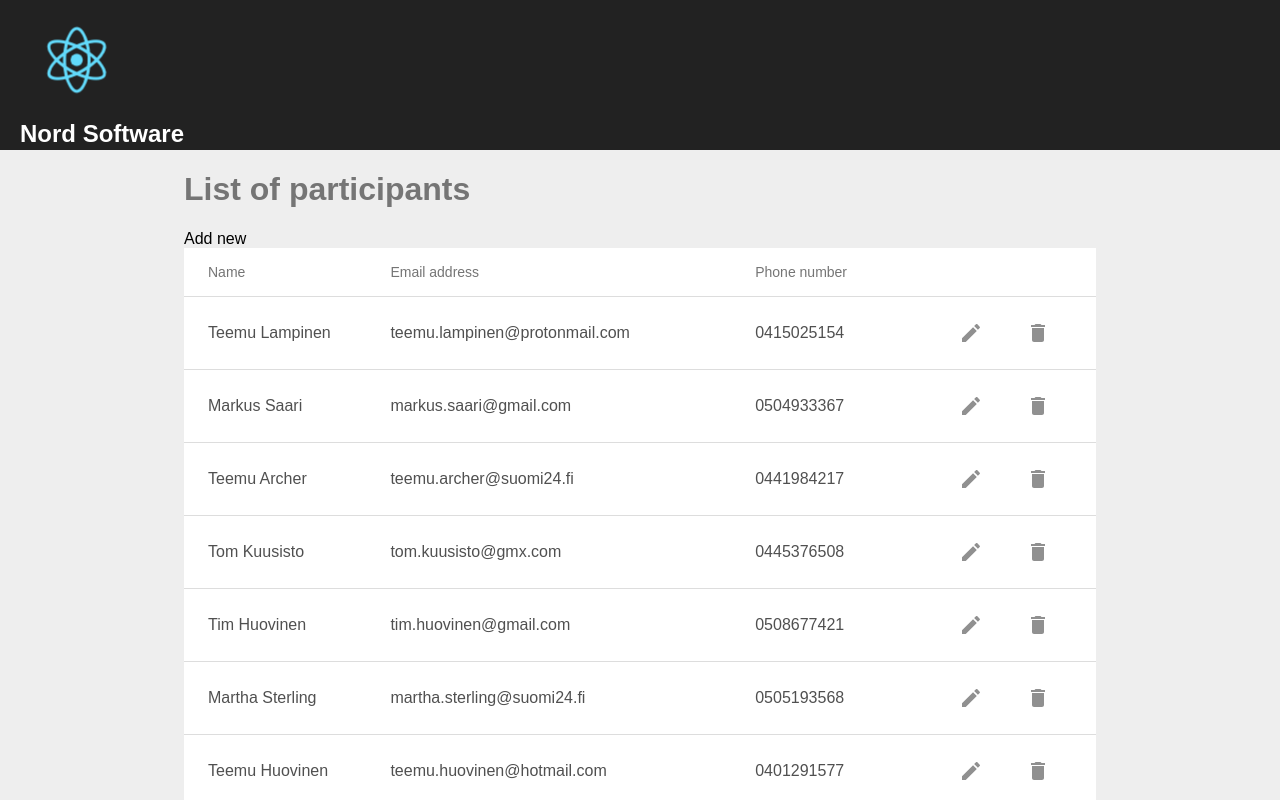
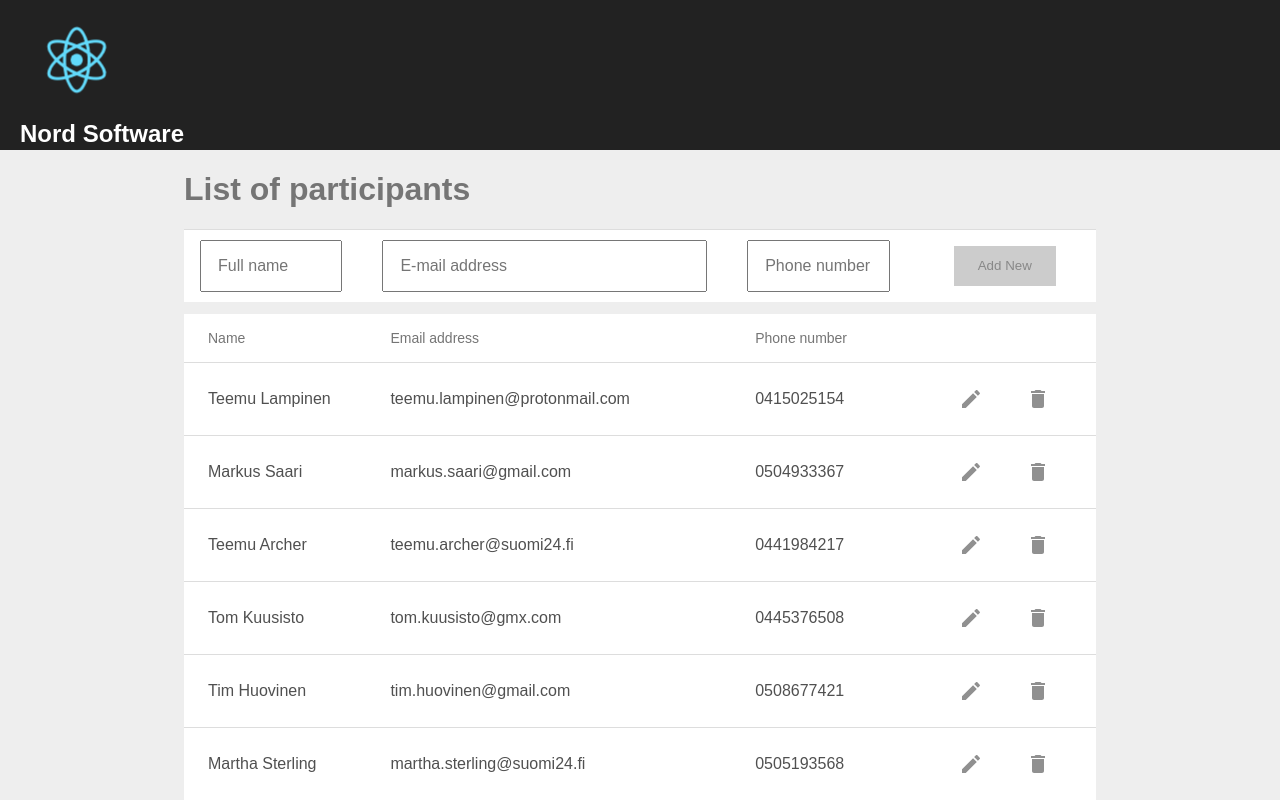
Before and after one commit to mklinga/participanther, a React (Create React App) app: page / in a window 1280 px wide. Shown: the top 800 px of the page. Built offline with nearby package versions, Linux system fonts and the light colour scheme.

Commit message:
Adding new participant to the list

```diff
--- a/src/actions/ActionTypes.js
+++ b/src/actions/ActionTypes.js
@@ -1,5 +1,6 @@
 export default {
   GENERATE_PEOPLE: Symbol('Generate people'),
+  ADD_NEW_PARTICIPANT: Symbol('Add new participant'),
   UPDATE_PARTICIPANT: Symbol('Update participant'),
   DELETE_PARTICIPANT: Symbol('Delete participant')
 };
--- a/src/actions/app.js
+++ b/src/actions/app.js
@@ -1,4 +1,10 @@
 import ActionTypes from './ActionTypes';
+
+let PARTICIPANT_ID = 0;
+const getNextId = () => {
+  PARTICIPANT_ID += 1;
+  return PARTICIPANT_ID;
+};
 
 const FIRST_NAMES = [
   'Maria',
@@ -42,16 +48,14 @@ const generateRandomPhoneNumber = (digits = 7) => {
 
 const getRandomFrom = array => array[Math.floor(Math.random() * array.length)];
 
-let id = 0;
 const generateParticipant = () => {
-  id += 1;
   const firstName = getRandomFrom(FIRST_NAMES);
   const lastName = getRandomFrom(LAST_NAMES);
   const emailProvider = getRandomFrom(EMAIL_PROVIDERS);
   const email = `${firstName.toLowerCase()}.${lastName.toLowerCase()}@${emailProvider}`;
   const phoneNumber = `${getRandomFrom(PHONE_OPERATOR_CODES)}${generateRandomPhoneNumber()}`;
   return {
-    id,
+    id: getNextId(),
     name: `${firstName} ${lastName}`,
     email,
     phoneNumber
@@ -75,3 +79,11 @@ export const deleteParticipant = id => ({
   type: ActionTypes.DELETE_PARTICIPANT,
   id
 });
+
+export const addNewParticipant = participant => ({
+  type: ActionTypes.ADD_NEW_PARTICIPANT,
+  participant: {
+    id: getNextId(),
+    ...participant
+  }
+});
--- /dev/null
+++ b/src/components/ListEditor/AddNew/AddNew.css
@@ -0,0 +1,3 @@
+.AddNew-container {
+  margin-bottom: 12px;
+}
--- a/src/components/ListEditor/AddNew/AddNew.js
+++ b/src/components/ListEditor/AddNew/AddNew.js
@@ -1,3 +1,57 @@
 import React from 'react';
+import { connect } from 'react-redux';
 
-export default () => <span>Add new</span>;
+import { LIST } from '../../../constants';
+import { addNewParticipant as addNewParticipantAction } from '../../../actions';
+import RowEditor from '../RowEditor';
+import './AddNew.css';
+
+export class AddNew extends React.Component {
+  constructor(props) {
+    super(props);
+    this.state = {
+      participant: {
+        name: '',
+        email: '',
+        phoneNumber: ''
+      }
+    };
+  }
+
+  addNewRow = (participant) => {
+    const { addNewParticipant } = this.props;
+    addNewParticipant(participant);
+    this.clearParticipant();
+  };
+
+  clearParticipant = () => {
+    this.setState({
+      participant: {
+        name: '',
+        email: '',
+        phoneNumber: ''
+      }
+    });
+  };
+
+  render() {
+    const { ADD_NEW } = LIST;
+    const { participant } = this.state;
+
+    return (
+      <div className="AddNew-container">
+        <RowEditor participant={participant} actions={[ADD_NEW]} onSave={this.addNewRow} />
+      </div>
+    );
+  }
+}
+
+const mapStateToProps = undefined;
+const mapDispatchToProps = dispatch => ({
+  addNewParticipant: participant => dispatch(addNewParticipantAction(participant))
+});
+
+export default connect(
+  mapStateToProps,
+  mapDispatchToProps
+)(AddNew);
--- a/src/components/ListEditor/RowEditor/RowEditor.css
+++ b/src/components/ListEditor/RowEditor/RowEditor.css
@@ -41,10 +41,12 @@
 .RowEditor-button.disabled {
   color: #888;
   background: #ccc;
+  cursor: not-allowed;
 }
 
 .RowEditor-container input {
   padding: 12px 16px;
   line-height: 24px;
+  font-size: 16px;
   width: 100%;
 }
--- a/src/components/ListEditor/RowEditor/RowEditor.js
+++ b/src/components/ListEditor/RowEditor/RowEditor.js
@@ -21,12 +21,12 @@ export default class RowEditor extends React.Component {
 
   componentDidMount() {
     const { participant } = this.props;
-    this.setState({ participant });
+    this.setState({ participant, isValid: validate(participant) });
   }
 
   componentWillReceiveProps(nextProps) {
     const { participant } = nextProps;
-    this.setState({ participant });
+    this.setState({ participant, isValid: validate(participant) });
   }
 
   onCancel = () => {
@@ -50,9 +50,14 @@ export default class RowEditor extends React.Component {
       `RowEditor-button ${extraClass} ${isValid ? '' : 'disabled'}`;
 
     switch (action) {
-      case LIST.CREATE_NEW:
+      case LIST.ADD_NEW:
         return (
-          <button type="button" className={getClassName()} disabled={!isValid}>
+          <button
+            type="button"
+            className={getClassName()}
+            disabled={!isValid}
+            onClick={this.onSave}
+          >
             Add New
           </button>
         );
@@ -84,11 +89,14 @@ export default class RowEditor extends React.Component {
 
   changeValue = field => (event) => {
     const { participant } = this.state;
+    const nextParticipant = {
+      ...participant,
+      [field]: event.target.value
+    };
+
     this.setState({
-      participant: {
-        ...participant,
-        [field]: event.target.value
-      }
+      participant: nextParticipant,
+      isValid: validate(nextParticipant)
     });
   };
 
@@ -101,13 +109,28 @@ export default class RowEditor extends React.Component {
     return (
       <div className="RowEditor-container">
         <div>
-          <input value={name} onChange={this.changeValue('name')} />
+          <input
+            type="text"
+            placeholder="Full name"
+            value={name}
+            onChange={this.changeValue('name')}
+          />
         </div>
         <div>
-          <input value={email} onChange={this.changeValue('email')} />
+          <input
+            type="email"
+            placeholder="E-mail address"
+            value={email}
+            onChange={this.changeValue('email')}
+          />
         </div>
         <div>
-          <input value={phoneNumber} onChange={this.changeValue('phoneNumber')} />
+          <input
+            type="tel"
+            placeholder="Phone number"
+            value={phoneNumber}
+            onChange={this.changeValue('phoneNumber')}
+          />
         </div>
         <div className="RowEditor-actions">
           {actions.map(action => (
--- a/src/reducers/app.js
+++ b/src/reducers/app.js
@@ -21,6 +21,12 @@ const rootReducer = (state = initialState, action) => {
         )
       };
     }
+    case ActionTypes.ADD_NEW_PARTICIPANT: {
+      return {
+        ...state,
+        participants: [action.participant].concat(state.participants)
+      };
+    }
     case ActionTypes.DELETE_PARTICIPANT: {
       return {
         ...state,
```
